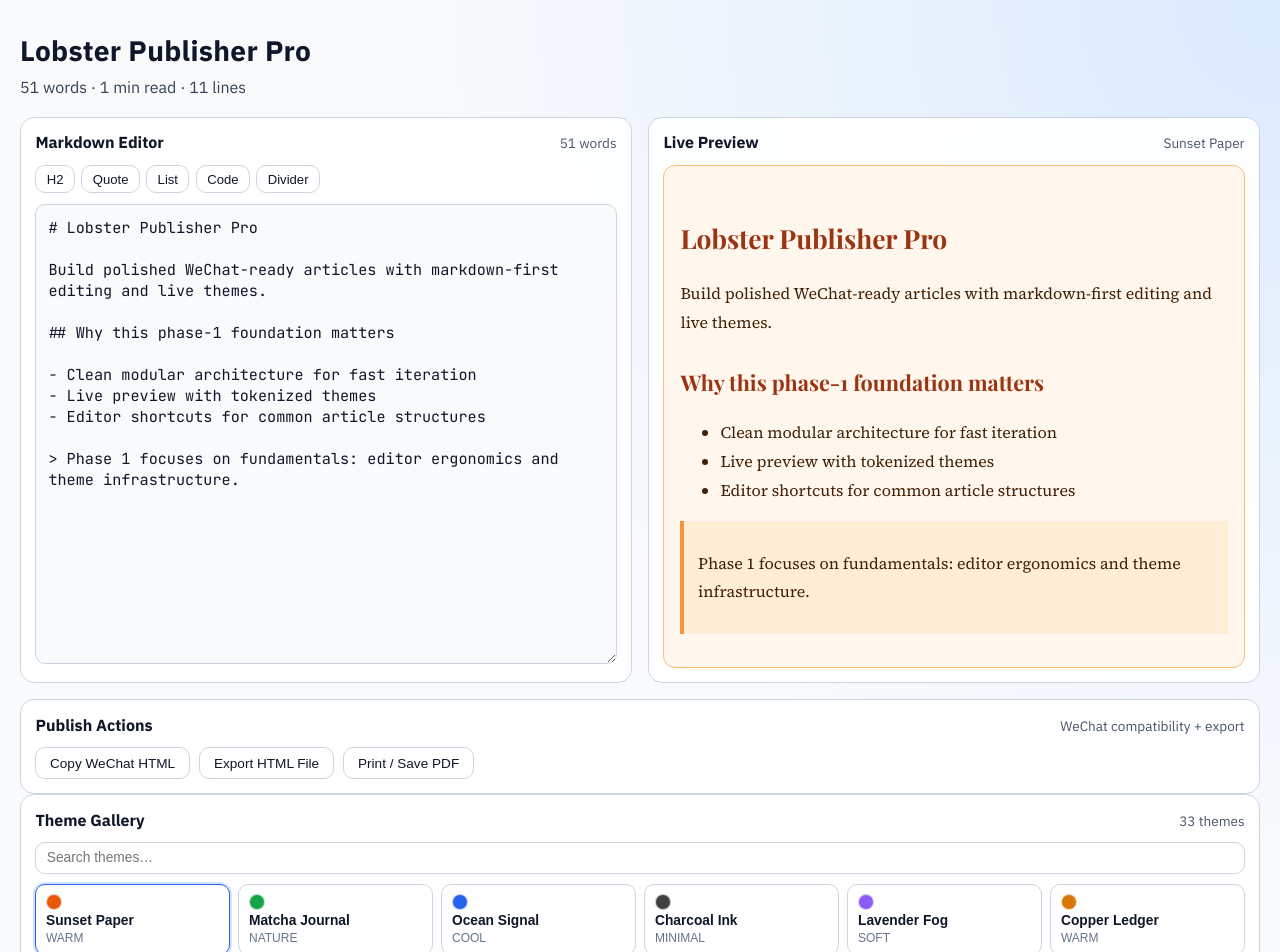
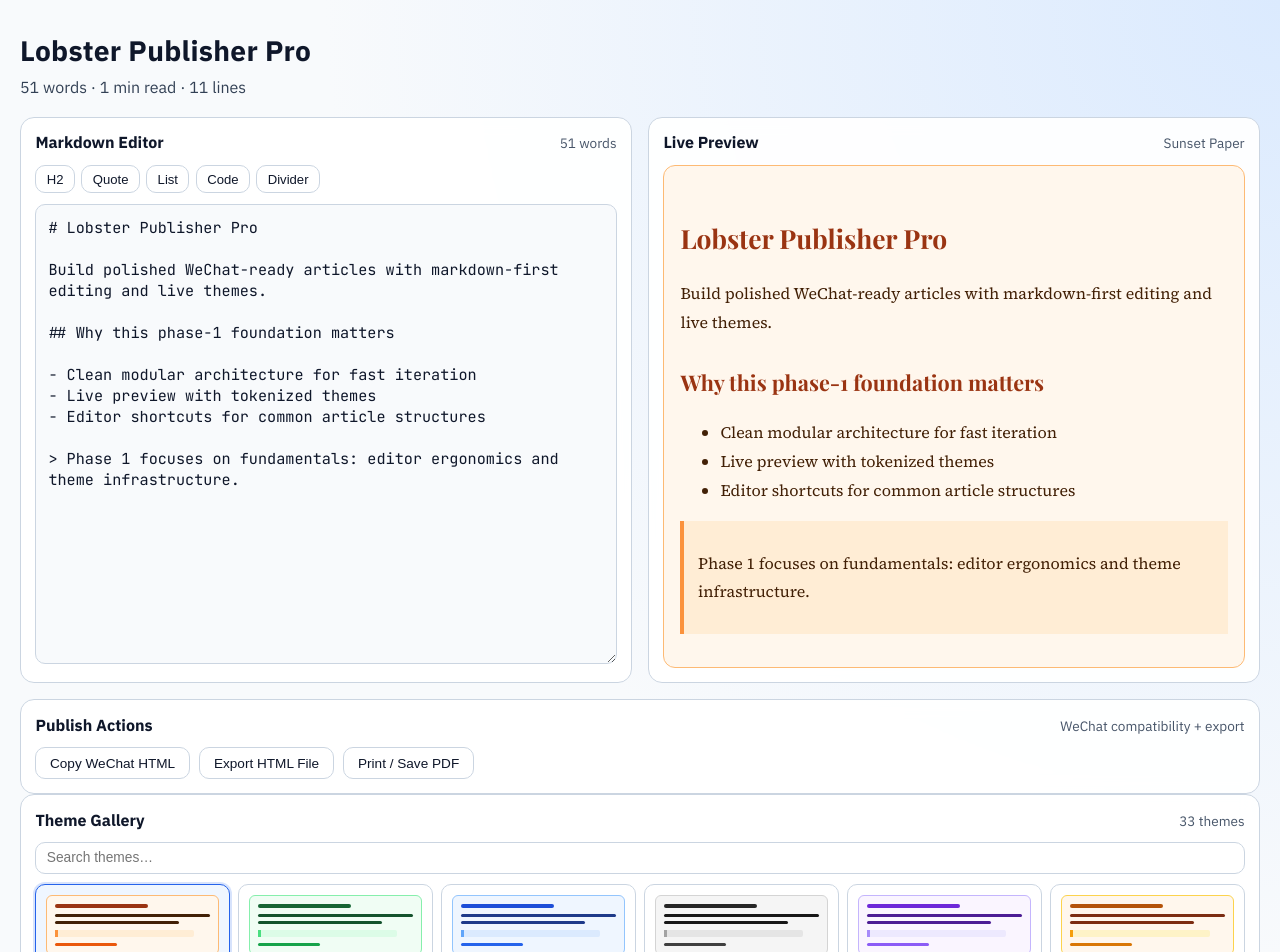
Before and after one commit to huangkefeng-ai/lobster-publisher-pro-20260303, a React (Vite) app: page / in a window 1280 px wide. Shown: the top 952 px of the page. Built offline with nearby package versions, Linux system fonts and the light colour scheme.

Commit message:
Improve theme picker previews and add CSS variable mapping test

```diff
--- a/src/App.css
+++ b/src/App.css
@@ -201,22 +201,66 @@
 
 .theme-card {
   width: 100%;
-  display: grid;
-  gap: 0.2rem;
+  display: flex;
+  flex-direction: column;
+  gap: 0.5rem;
   text-align: left;
-  padding: 0.55rem 0.6rem;
+  padding: 0.6rem;
+  transition: all 0.2s ease;
+}
+
+.theme-card:hover {
+  background: #f1f5f9;
 }
 
 .theme-card.active {
   border-color: #2563eb;
+  background: #eff6ff;
   box-shadow: 0 0 0 2px rgba(37, 99, 235, 0.18);
 }
 
-.theme-chip {
-  width: 1rem;
-  height: 1rem;
-  border-radius: 999px;
-  border: 1px solid rgba(255, 255, 255, 0.7);
+.theme-thumbnail {
+  width: 100%;
+  height: 60px;
+  border: 1px solid var(--theme-border, #e2e8f0);
+  border-radius: 6px;
+  padding: 8px;
+  display: flex;
+  flex-direction: column;
+  gap: 4px;
+}
+
+.theme-thumbnail-heading {
+  height: 6px;
+  width: 60%;
+  border-radius: 2px;
+  margin-bottom: 2px;
+}
+
+.theme-thumbnail-text {
+  height: 4px;
+  width: 100%;
+  border-radius: 2px;
+}
+
+.theme-thumbnail-quote {
+  height: 10px;
+  width: 90%;
+  border-left: 3px solid transparent;
+  margin: 2px 0;
+  border-radius: 0 2px 2px 0;
+}
+
+.theme-thumbnail-accent {
+  height: 4px;
+  width: 40%;
+  border-radius: 2px;
+  margin-top: auto;
+}
+
+.theme-info {
+  display: flex;
+  flex-direction: column;
 }
 
 .theme-name {
--- a/src/theme/ThemePicker.tsx
+++ b/src/theme/ThemePicker.tsx
@@ -39,9 +39,30 @@
                 type="button"
                 aria-pressed={active}
               >
-                <span className="theme-chip" style={{ backgroundColor: theme.tokens.accent }} aria-hidden="true" />
-                <span className="theme-name">{theme.name}</span>
-                <span className="theme-family">{theme.family}</span>
+                <div
+                  className="theme-thumbnail"
+                  style={{
+                    backgroundColor: theme.tokens.background,
+                    borderColor: theme.tokens.border,
+                  }}
+                  aria-hidden="true"
+                >
+                  <div className="theme-thumbnail-heading" style={{ backgroundColor: theme.tokens.heading }} />
+                  <div className="theme-thumbnail-text" style={{ backgroundColor: theme.tokens.text }} />
+                  <div className="theme-thumbnail-text" style={{ backgroundColor: theme.tokens.text, width: '80%' }} />
+                  <div
+                    className="theme-thumbnail-quote"
+                    style={{
+                      backgroundColor: theme.tokens.quoteBackground,
+                      borderLeftColor: theme.tokens.quoteBorder,
+                    }}
+                  />
+                  <div className="theme-thumbnail-accent" style={{ backgroundColor: theme.tokens.accent }} />
+                </div>
+                <div className="theme-info">
+                  <span className="theme-name">{theme.name}</span>
+                  <span className="theme-family">{theme.family}</span>
+                </div>
               </button>
             );
           })}
```
Also changed, not shown: 1 other file (tests, documents, lock files or other folders).
